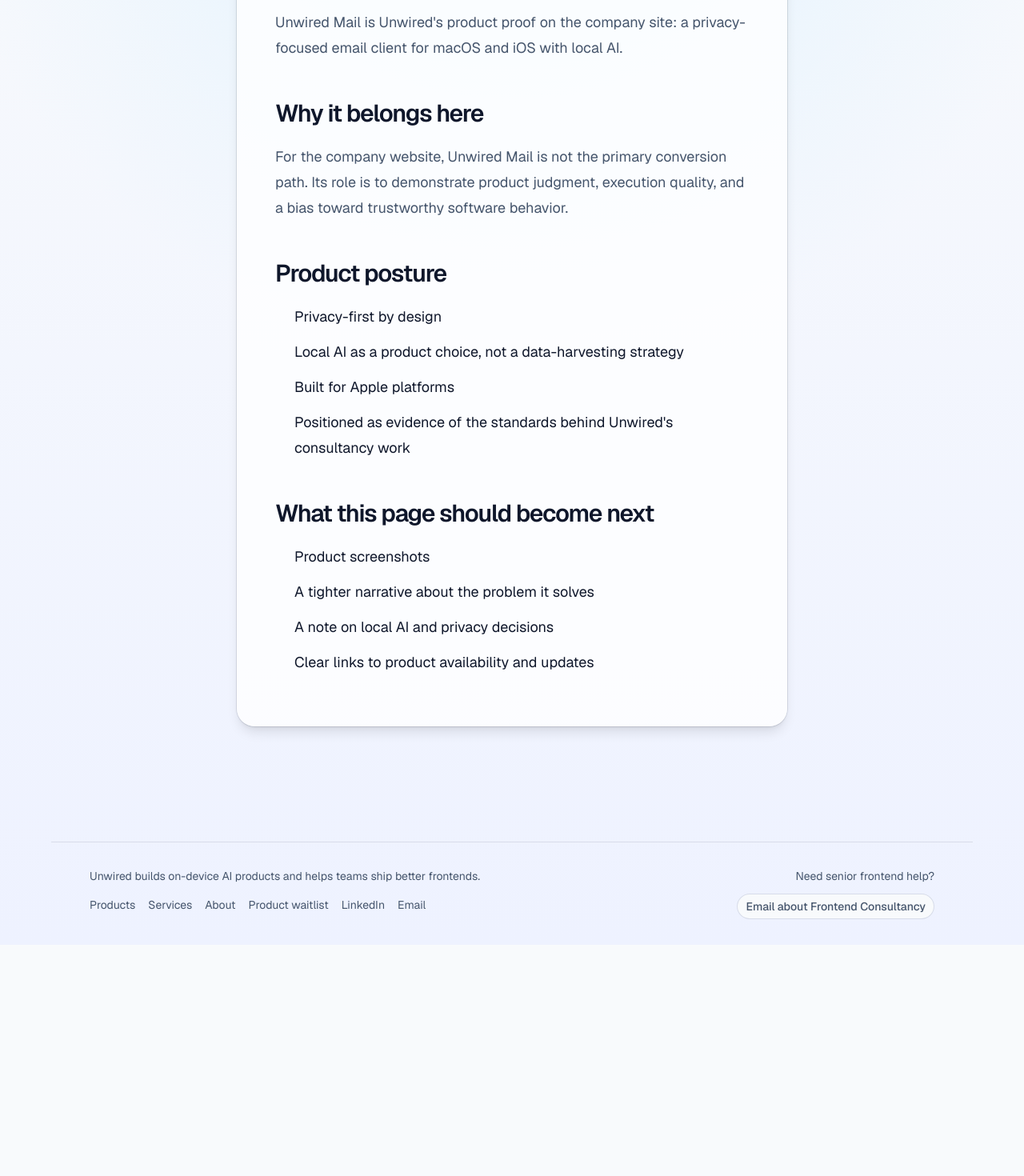
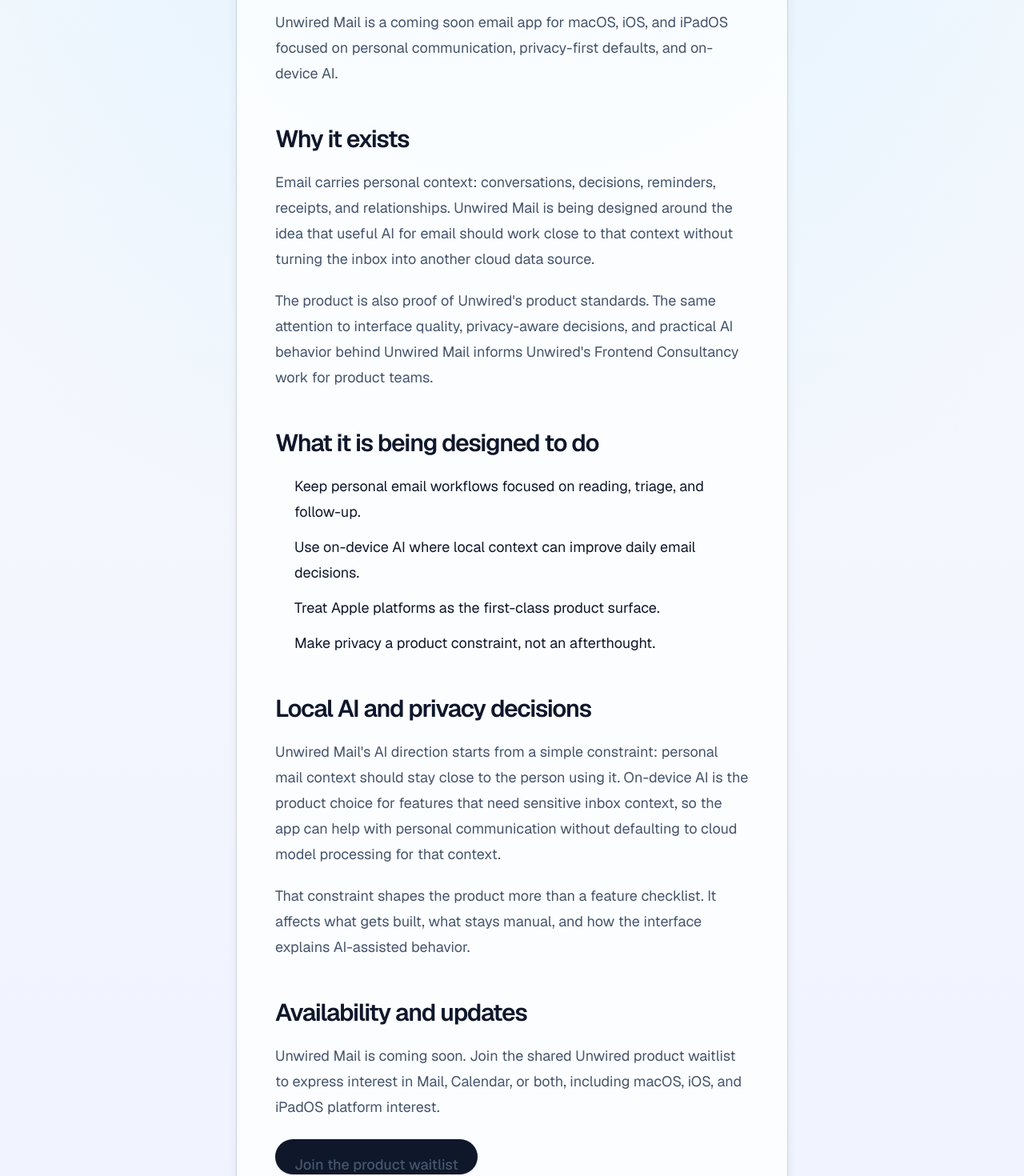
Before and after one commit to unwired-dev/website, a Next.js app in the folder apps/web/: page /unwired-mail in a window 1280 px wide. Shown: the part 280-1750 px from the top of the page at 80% size. Before the commit the page ends 1461 px from the top, so only its background shows below. Built offline with nearby package versions, Linux system fonts and the light colour scheme.

Commit message:
Improve Unwired Mail product proof page

```diff
--- a/apps/web/src/app/page.tsx
+++ b/apps/web/src/app/page.tsx
@@ -12,13 +12,22 @@ import Link from 'next/link';
 
 import { BookingModal } from '@/components/booking-modal';
 
-const products = [
+interface Product {
+  name: string;
+  outcome: string;
+  description: string;
+  mark: string;
+  detailsHref?: string;
+}
+
+const products: Product[] = [
   {
     name: 'Unwired Mail',
     outcome: 'Privacy-first email with on-device AI.',
     description:
       'A coming soon email app for macOS, iOS, and iPadOS focused on personal communication.',
     mark: 'M',
+    detailsHref: '/unwired-mail',
   },
   {
     name: 'Unwired Calendar',
@@ -145,6 +154,17 @@ export default function Home() {
                 <p className="text-muted-foreground text-base leading-7">
                   {product.description}
                 </p>
+                <div className="flex flex-wrap gap-3">
+                  {product.detailsHref ? (
+                    <Link
+                      className={cn(
+                        buttonVariants({ variant: 'outline' }),
+                        'w-fit rounded-full',
+                      )}
+                      href={product.detailsHref}>
+                      Learn more
+                    </Link>
+                  ) : null}
                   <Link
                     className={cn(
                       buttonVariants({ variant: 'outline' }),
@@ -153,6 +173,7 @@ export default function Home() {
                     href="/products/waitlist">
                     Join the product waitlist
                   </Link>
+                </div>
               </CardContent>
             </Card>
           ))}
--- a/apps/web/src/app/unwired-mail/layout.tsx
+++ b/apps/web/src/app/unwired-mail/layout.tsx
@@ -1,4 +1,12 @@
+import type { Metadata } from 'next';
+
 import { Card, CardContent } from '@unwired/ui/components/card';
+
+export const metadata: Metadata = {
+  title: 'Unwired Mail | Unwired',
+  description:
+    'Unwired Mail is a coming soon email app with privacy-first defaults and on-device AI for personal communication.',
+};
 
 export default function UnwiredMailLayout({
   children,
--- a/apps/web/src/app/unwired-mail/page.mdx
+++ b/apps/web/src/app/unwired-mail/page.mdx
@@ -1,21 +1,32 @@
 # Unwired Mail
 
-Unwired Mail is Unwired's product proof on the company site: a privacy-focused email client for macOS and iOS with local AI.
+Unwired Mail is a coming soon email app for macOS, iOS, and iPadOS focused on personal communication, privacy-first defaults, and on-device AI.
 
-## Why it belongs here
+## Why it exists
 
-For the company website, Unwired Mail is not the primary conversion path. Its role is to demonstrate product judgment, execution quality, and a bias toward trustworthy software behavior.
+Email carries personal context: conversations, decisions, reminders, receipts, and relationships. Unwired Mail is being designed around the idea that useful AI for email should work close to that context without turning the inbox into another cloud data source.
 
-## Product posture
+The product is also proof of Unwired's product standards. The same attention to interface quality, privacy-aware decisions, and practical AI behavior behind Unwired Mail informs Unwired's Frontend Consultancy work for product teams.
 
-- Privacy-first by design
-- Local AI as a product choice, not a data-harvesting strategy
-- Built for Apple platforms
-- Positioned as evidence of the standards behind Unwired's consultancy work
+## What it is being designed to do
 
-## What this page should become next
+- Keep personal email workflows focused on reading, triage, and follow-up.
+- Use on-device AI where local context can improve daily email decisions.
+- Treat Apple platforms as the first-class product surface.
+- Make privacy a product constraint, not an afterthought.
 
-- Product screenshots
-- A tighter narrative about the problem it solves
-- A note on local AI and privacy decisions
-- Clear links to product availability and updates
+## Local AI and privacy decisions
+
+Unwired Mail's AI direction starts from a simple constraint: personal mail context should stay close to the person using it. On-device AI is the product choice for features that need sensitive inbox context, so the app can help with personal communication without defaulting to cloud model processing for that context.
+
+That constraint shapes the product more than a feature checklist. It affects what gets built, what stays manual, and how the interface explains AI-assisted behavior.
+
+## Availability and updates
+
+Unwired Mail is coming soon. Join the shared Unwired product waitlist to express interest in Mail, Calendar, or both, including macOS, iOS, and iPadOS platform interest.
+
+<a
+  className="bg-primary text-primary-foreground hover:bg-primary/90 mt-6 inline-flex h-11 items-center justify-center rounded-full px-6 text-sm font-medium shadow-sm transition-colors"
+  href="/products/waitlist">
+  Join the product waitlist
+</a>
```
Lines whose indentation alone changed are shown as unchanged.
